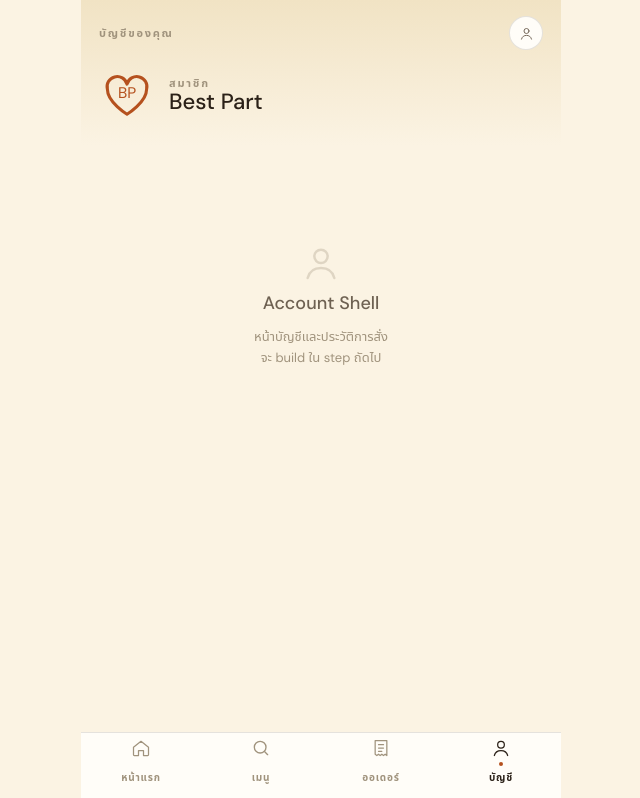
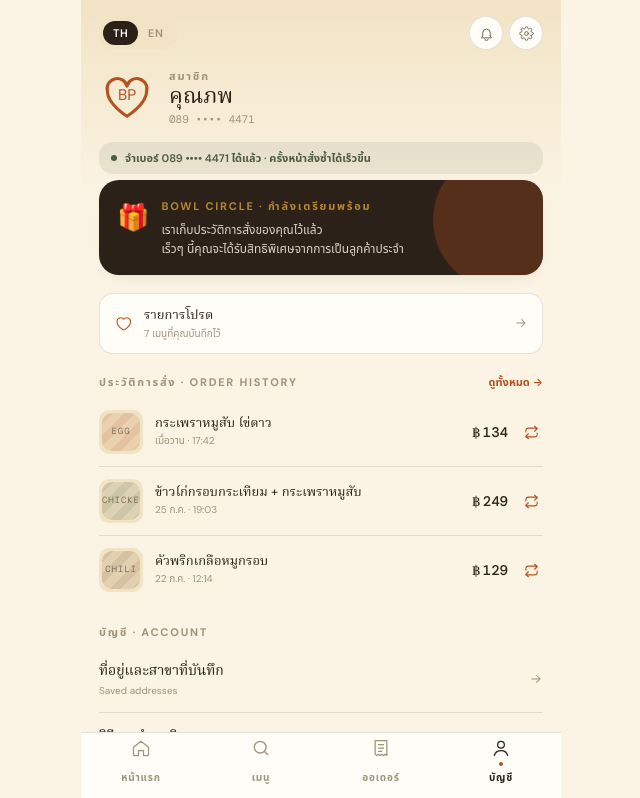
Before and after one commit to 77-WP/bestpart-website-v2, a React (Vite) app: page /me in a window 1280 px wide. Shown: the top 798 px of the page, without its empty margins (319-959 px from the left). Built offline with nearby package versions, Linux system fonts and the light colour scheme.

Commit message:
step 6: account/me screen

```diff
--- a/src/pages/Me.tsx
+++ b/src/pages/Me.tsx
@@ -1,41 +1,224 @@
+import { useNavigate } from 'react-router-dom';
+import { Brand } from '../components/Brand';
+import { Bowl } from '../components/Bowl';
 import { TabBar } from '../components/TabBar';
-import { Brand } from '../components/Brand';
 import { I } from '../components/icons';
 
+/* ── Mock data ─────────────────────────────────────────── */
+const MOCK_USER = {
+  name: 'คุณภพ',
+  phone: '089 •••• 4471',
+  favorites: 7,
+};
+
+const MOCK_HISTORY = [
+  { name: 'กระเพราหมูสับ ไข่ดาว',              date: 'เมื่อวาน · 17:42', price: 134, tone: 'clay', topping: 'egg' },
+  { name: 'ข้าวไก่กรอบกระเทียม + กระเพราหมูสับ', date: '25 ก.ค. · 19:03', price: 249, tone: 'sage', topping: 'chicken' },
+  { name: 'คั่วพริกเกลือหมูกรอบ',                date: '22 ก.ค. · 12:14', price: 129, tone: 'wood', topping: 'chili' },
+];
+
+const ACCOUNT_MENU = [
+  { th: 'ที่อยู่และสาขาที่บันทึก', en: 'Saved addresses' },
+  { th: 'วิธีการชำระเงิน',         en: 'Payment methods' },
+  { th: 'การแจ้งเตือน',            en: 'Notifications' },
+  { th: 'ความช่วยเหลือ',           en: 'Help & FAQ' },
+];
+
+/* ── Gear icon (inline — not in icon set yet) ─────────── */
+function GearIcon({ size = 16 }: { size?: number }) {
+  return (
+    <svg width={size} height={size} viewBox="0 0 24 24" fill="none" stroke="currentColor" strokeWidth="1.5" strokeLinecap="round" strokeLinejoin="round">
+      <circle cx="12" cy="12" r="3"/>
+      <path d="M19.4 15a1.7 1.7 0 0 0 .34 1.87l.06.06a2 2 0 1 1-2.83 2.83l-.06-.06a1.7 1.7 0 0 0-1.87-.34 1.7 1.7 0 0 0-1 1.55V21a2 2 0 1 1-4 0v-.09a1.7 1.7 0 0 0-1-1.55 1.7 1.7 0 0 0-1.87.34l-.06.06a2 2 0 1 1-2.83-2.83l.06-.06A1.7 1.7 0 0 0 4.6 15a1.7 1.7 0 0 0-1.55-1H3a2 2 0 1 1 0-4h.09A1.7 1.7 0 0 0 4.6 9a1.7 1.7 0 0 0-.34-1.87l-.06-.06A2 2 0 1 1 7.03 4.24l.06.06A1.7 1.7 0 0 0 9 4.6a1.7 1.7 0 0 0 1-1.55V3a2 2 0 1 1 4 0v.09a1.7 1.7 0 0 0 1 1.55 1.7 1.7 0 0 0 1.87-.34l.06-.06a2 2 0 1 1 2.83 2.83l-.06.06A1.7 1.7 0 0 0 19.4 9a1.7 1.7 0 0 0 1.55 1H21a2 2 0 1 1 0 4h-.09a1.7 1.7 0 0 0-1.55 1z"/>
+    </svg>
+  );
+}
+
+/* ── Me page ─────────────────────────────────────────────  */
 export default function Me() {
+  const navigate = useNavigate();
+
   return (
     <div className="page" style={{ paddingBottom: 80 }}>
+
+      {/* ── Profile header ── */}
       <div style={{
         padding: '16px 18px 22px',
         background: 'linear-gradient(180deg, var(--bg-3) 0%, var(--bg) 100%)',
+        position: 'relative', overflow: 'hidden',
       }}>
         <div style={{ display: 'flex', justifyContent: 'space-between', alignItems: 'center' }}>
-          <div className="kicker muted">บัญชีของคุณ</div>
+          <div style={{
+            display: 'inline-flex', alignItems: 'center', padding: 4,
+            background: 'var(--bg-3)', borderRadius: 'var(--r-pill)',
+            fontSize: 11, fontWeight: 600, letterSpacing: '0.04em',
+          }}>
+            <span style={{ padding: '4px 10px', borderRadius: 'var(--r-pill)', background: 'var(--ink)', color: 'var(--on-accent)' }}>TH</span>
+            <span style={{ padding: '4px 10px', borderRadius: 'var(--r-pill)', color: 'var(--ink-3)' }}>EN</span>
+          </div>
+          <div style={{ display: 'flex', gap: 6 }}>
             <button style={{
               width: 34, height: 34, borderRadius: '50%',
               background: 'var(--bg-2)', border: '1px solid var(--line)',
               display: 'grid', placeItems: 'center', color: 'var(--ink-2)',
-          }}>{I.user(15)}</button>
+            }}>{I.bell(15)}</button>
+            <button style={{
+              width: 34, height: 34, borderRadius: '50%',
+              background: 'var(--bg-2)', border: '1px solid var(--line)',
+              display: 'grid', placeItems: 'center', color: 'var(--ink-2)',
+            }}><GearIcon size={15} /></button>
           </div>
+        </div>
+
+        {/* Avatar + name */}
         <div style={{ display: 'flex', alignItems: 'center', gap: 14, marginTop: 18 }}>
           <Brand size={56} />
-          <div>
+          <div style={{ flex: 1 }}>
             <div className="kicker muted">สมาชิก</div>
-            <div className="h-display-th" style={{ fontSize: 22, marginTop: 1 }}>Best Part</div>
+            <div className="h-display-th" style={{ fontSize: 22, marginTop: 1 }}>{MOCK_USER.name}</div>
+            <div style={{ fontSize: 11, color: 'var(--ink-3)', marginTop: 1, fontFamily: 'var(--mono)' }}>
+              {MOCK_USER.phone}
             </div>
           </div>
         </div>
 
+        {/* Phone-recognition note */}
         <div style={{
-        display: 'flex', flexDirection: 'column', alignItems: 'center',
-        justifyContent: 'center', minHeight: '40vh', gap: 12,
-        color: 'var(--ink-3)', textAlign: 'center', padding: '0 32px',
+          marginTop: 14, display: 'flex', alignItems: 'center', gap: 8,
+          padding: '8px 12px', borderRadius: 'var(--r-md)',
+          background: 'rgba(74,93,63,0.10)',
         }}>
-        <div style={{ fontSize: 40, opacity: 0.3 }}>{I.user(40)}</div>
-        <div className="h-display-th" style={{ fontSize: 18, color: 'var(--ink-2)' }}>Account Shell</div>
-        <div style={{ fontSize: 13, lineHeight: 1.6 }}>
-          หน้าบัญชีและประวัติการสั่ง<br />จะ build ใน step ถัดไป
+          <span style={{
+            width: 6, height: 6, borderRadius: '50%', background: 'var(--accent-2)', flexShrink: 0,
+          }} />
+          <span style={{ fontSize: 11, color: 'var(--accent-2)', fontWeight: 600 }}>
+            จำเบอร์ {MOCK_USER.phone} ได้แล้ว · ครั้งหน้าสั่งซ้ำได้เร็วขึ้น
+          </span>
         </div>
+      </div>
+
+      {/* ── Bowl Circle — coming soon ── */}
+      <div style={{ padding: '0 18px' }}>
+        <div style={{
+          marginTop: -16,
+          padding: '18px 18px 16px',
+          borderRadius: 'var(--r-lg)',
+          background: 'var(--ink)', color: 'var(--bg)',
+          position: 'relative', overflow: 'hidden',
+          boxShadow: 'var(--sh-card)',
+        }}>
+          {/* Glow */}
+          <div style={{
+            position: 'absolute', right: -30, top: -30,
+            width: 140, height: 140, borderRadius: '50%',
+            background: 'rgba(181,81,30,0.30)',
+          }} />
+          <div style={{ display: 'flex', alignItems: 'flex-start', gap: 12, position: 'relative' }}>
+            <div style={{ fontSize: 26, flexShrink: 0 }}>🎁</div>
+            <div>
+              <div className="kicker" style={{ color: 'var(--gold)' }}>BOWL CIRCLE · กำลังเตรียมพร้อม</div>
+              <div style={{ fontSize: 12, opacity: 0.85, marginTop: 6, lineHeight: 1.6 }}>
+                เราเก็บประวัติการสั่งของคุณไว้แล้ว<br />
+                เร็วๆ นี้คุณจะได้รับสิทธิพิเศษจากการเป็นลูกค้าประจำ
+              </div>
+            </div>
+          </div>
+        </div>
+      </div>
+
+      {/* ── Favorites shortcut ── */}
+      <div style={{ padding: '18px 18px 0' }}>
+        <div style={{
+          padding: '12px 14px', borderRadius: 'var(--r-md)', background: 'var(--bg-2)',
+          border: '1px solid var(--line)', display: 'flex', alignItems: 'center', gap: 12,
+        }}>
+          <span style={{ color: 'var(--accent)' }}>{I.heart(18)}</span>
+          <div style={{ flex: 1 }}>
+            <div style={{ fontFamily: 'var(--serif)', fontSize: 13 }}>รายการโปรด</div>
+            <div style={{ fontSize: 10, color: 'var(--ink-3)' }}>{MOCK_USER.favorites} เมนูที่คุณบันทึกไว้</div>
+          </div>
+          <span style={{ color: 'var(--ink-3)' }}>{I.arrow(14)}</span>
+        </div>
+      </div>
+
+      {/* ── Order history ── */}
+      <div style={{ padding: '20px 18px 0' }}>
+        <div style={{
+          display: 'flex', justifyContent: 'space-between',
+          alignItems: 'baseline', marginBottom: 8,
+        }}>
+          <div className="kicker muted">ประวัติการสั่ง · ORDER HISTORY</div>
+          <button style={{
+            fontSize: 11, color: 'var(--accent)', fontWeight: 600,
+            background: 'none', border: 0, padding: 0,
+          }}>ดูทั้งหมด →</button>
+        </div>
+
+        {MOCK_HISTORY.map((o, i) => (
+          <div
+            key={i}
+            style={{
+              display: 'flex', alignItems: 'center', gap: 12,
+              padding: '12px 0',
+              borderBottom: i < MOCK_HISTORY.length - 1 ? '1px solid var(--line)' : 'none',
+            }}
+          >
+            {/* Bowl thumbnail */}
+            <div style={{
+              width: 44, height: 44, borderRadius: 'var(--r-sm)',
+              background: 'var(--bg-3)', display: 'grid', placeItems: 'center', flexShrink: 0,
+            }}>
+              <Bowl tone={o.tone} topping={o.topping} size={38} />
+            </div>
+
+            {/* Details */}
+            <div style={{ flex: 1, minWidth: 0 }}>
+              <div style={{
+                fontFamily: 'var(--serif)', fontSize: 13, lineHeight: 1.2,
+                overflow: 'hidden', textOverflow: 'ellipsis', whiteSpace: 'nowrap',
+              }}>{o.name}</div>
+              <div style={{ fontSize: 10, color: 'var(--ink-3)', marginTop: 2 }}>{o.date}</div>
+            </div>
+
+            {/* Price */}
+            <span className="thb price" style={{ fontSize: 14 }}>{o.price}</span>
+
+            {/* Reorder */}
+            <button
+              onClick={() => navigate('/order')}
+              style={{ color: 'var(--accent)', background: 'none', border: 0, padding: 4 }}
+            >{I.repeat(15)}</button>
+          </div>
+        ))}
+      </div>
+
+      {/* ── Account menu ── */}
+      <div style={{ padding: '20px 18px 0' }}>
+        <div className="kicker muted" style={{ marginBottom: 6 }}>บัญชี · ACCOUNT</div>
+        {ACCOUNT_MENU.map(({ th, en }, i) => (
+          <button
+            key={i}
+            style={{
+              width: '100%', display: 'flex', alignItems: 'center',
+              padding: '14px 0', background: 'none', border: 0, textAlign: 'left',
+              borderBottom: i < ACCOUNT_MENU.length - 1 ? '1px solid var(--line)' : 'none',
+              cursor: 'pointer',
+            }}
+          >
+            <div style={{ flex: 1 }}>
+              <div style={{ fontFamily: 'var(--serif)', fontSize: 14, color: 'var(--ink)' }}>{th}</div>
+              <div style={{ fontSize: 10, color: 'var(--ink-3)', marginTop: 1 }}>{en}</div>
+            </div>
+            <span style={{ color: 'var(--ink-3)' }}>{I.arrow(14)}</span>
+          </button>
+        ))}
+      </div>
+
+      {/* Footer */}
+      <div style={{ padding: '24px 18px 16px', textAlign: 'center' }}>
+        <span style={{ fontSize: 11, color: 'var(--ink-3)', letterSpacing: '.06em' }}>
+          BESTPARTBOWLS · v2.0
+        </span>
       </div>
 
       <TabBar active="me" />
```
Lines whose indentation alone changed are shown as unchanged.
